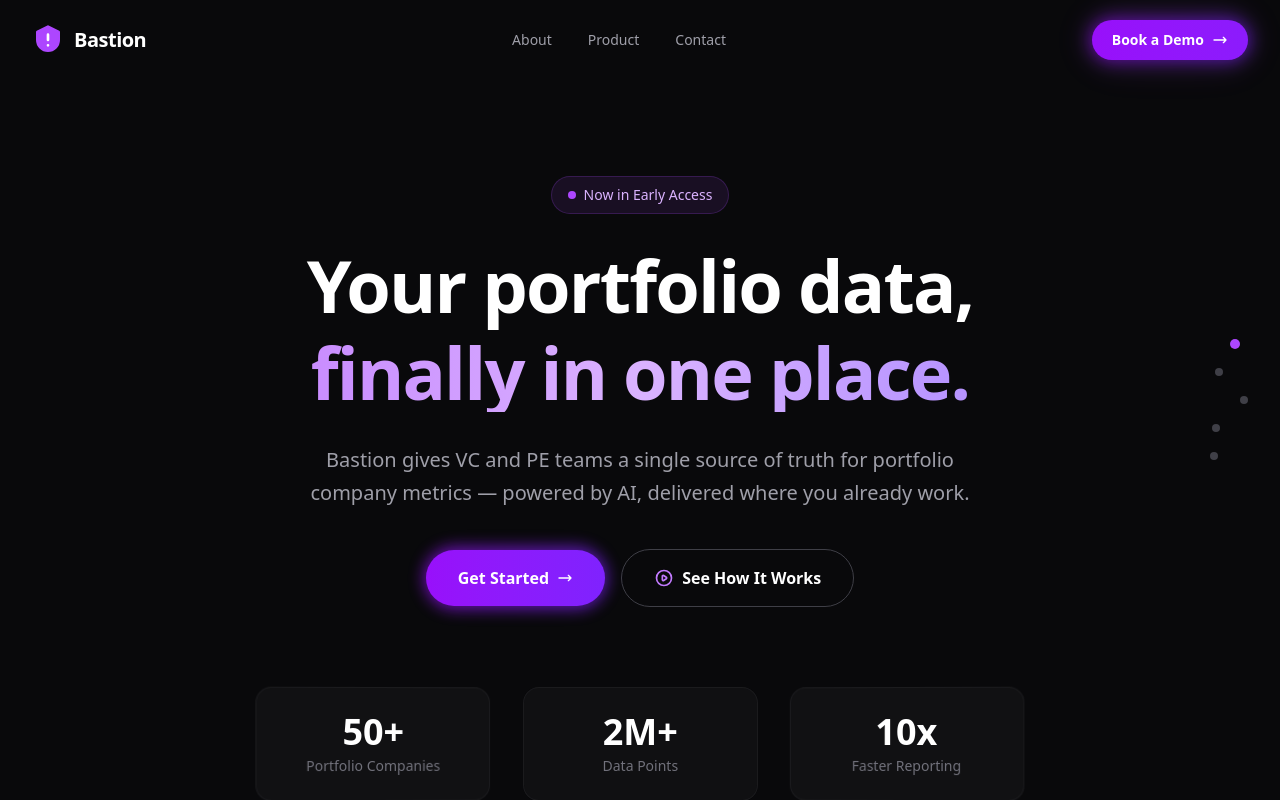
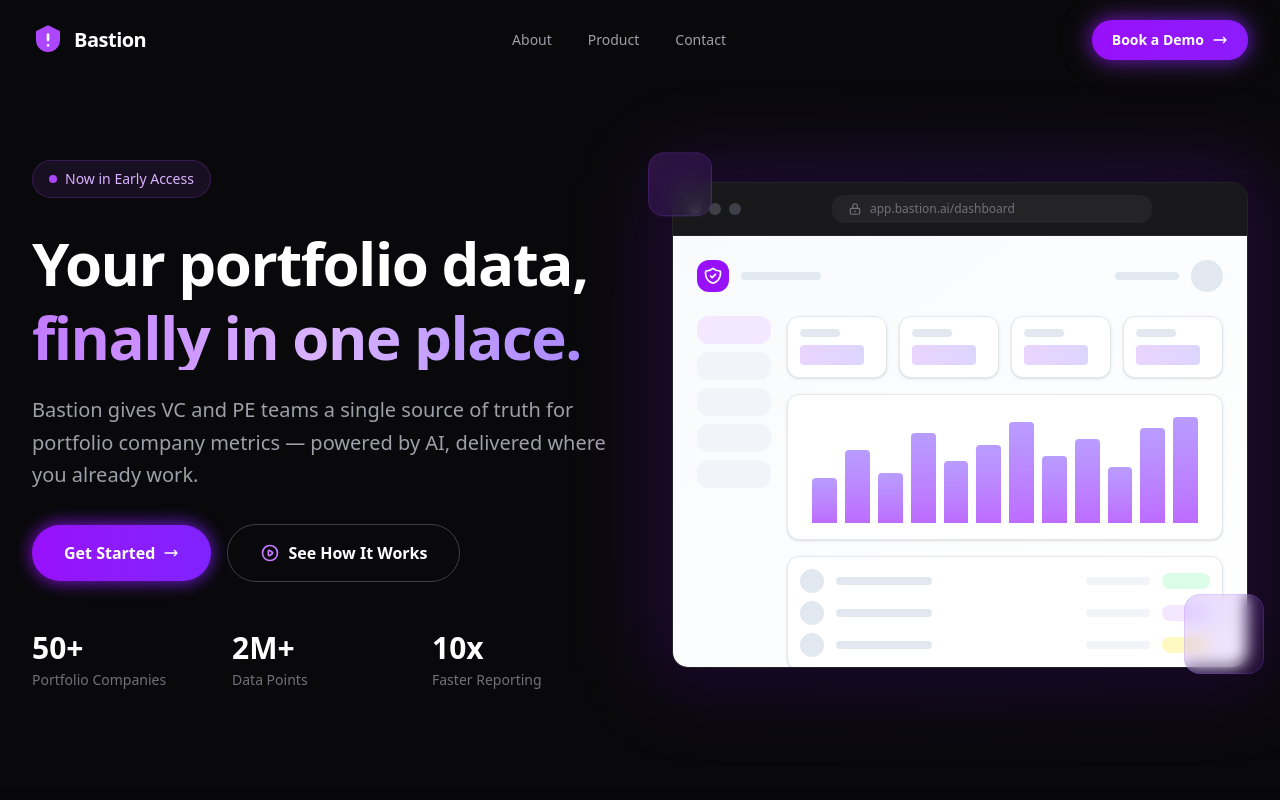
Before and after one commit to folkse7/bastion-landing-page-vNH, a Next.js app: page / in a window 1280 px wide. Shown: the top 800 px of the page. Built offline with nearby package versions, Linux system fonts and the light colour scheme.

Commit message:
feat: update hero and demo sections with new layout and remove navigation dots
Add image to hero section and remove dots from demo section.

Co-authored-by: Naima H. <58465635+folkse7@users.noreply.github.com>

```diff
--- a/components/demo-section.tsx
+++ b/components/demo-section.tsx
@@ -347,27 +347,6 @@ export function DemoSection() {
         </div>
       </div>
 
-      {/* Progress Indicator - Fixed on side */}
-      <div className="hidden lg:flex fixed right-8 top-1/2 -translate-y-1/2 flex-col gap-3 z-50">
-        {demoSlides.map((slide, index) => (
-          <button
-            key={slide.id}
-            onClick={() => {
-              slideRefs.current[index]?.scrollIntoView({ behavior: 'smooth', block: 'center' });
-            }}
-            className="group flex items-center gap-3"
-          >
-            <span className={`text-xs font-medium transition-all duration-300 opacity-0 group-hover:opacity-100 ${activeSlide === index ? 'text-purple-400' : 'text-zinc-500'}`}>
-              {slide.title}
-            </span>
-            <div className={`w-2 h-2 rounded-full transition-all duration-300 ${
-              activeSlide === index
-                ? 'bg-purple-500 scale-125'
-                : 'bg-zinc-700 group-hover:bg-zinc-500'
-            }`} />
-          </button>
-        ))}
-      </div>
     </section>
   );
 }
--- a/components/hero.tsx
+++ b/components/hero.tsx
@@ -1,6 +1,7 @@
 "use client";
 
 import { useEffect, useState } from "react";
+import Image from "next/image";
 
 export function Hero() {
   const [mounted, setMounted] = useState(false);
@@ -10,7 +11,7 @@ export function Hero() {
   }, []);
 
   return (
-    <section id="about" className="relative pt-32 pb-20 lg:pt-44 lg:pb-28 overflow-hidden">
+    <section id="about" className="relative pt-32 pb-20 lg:pt-40 lg:pb-24 overflow-hidden">
       {/* Gradient Orbs */}
       <div className="absolute inset-0 -z-10 overflow-hidden">
         <div className="absolute top-0 left-1/2 -translate-x-1/2 -translate-y-1/2 w-[1000px] h-[600px] bg-purple-600/20 rounded-full blur-[150px]" />
@@ -29,43 +30,10 @@ export function Hero() {
         />
       </div>
 
-      {/* Floating Elements */}
-      <div className="absolute inset-0 -z-5 overflow-hidden pointer-events-none">
-        <div
-          className={`absolute top-32 left-[8%] transition-all duration-1000 ${mounted ? 'opacity-100 translate-y-0' : 'opacity-0 translate-y-10'}`}
-          style={{ transitionDelay: '200ms' }}
-        >
-          <div className="w-20 h-20 rounded-2xl bg-gradient-to-br from-purple-500/20 to-violet-500/10 border border-purple-500/20 backdrop-blur-sm animate-float"
-            style={{ transform: 'perspective(500px) rotateX(15deg) rotateY(-15deg)', animationDelay: '0s' }}
-          />
-        </div>
-        <div
-          className={`absolute top-48 right-[12%] transition-all duration-1000 ${mounted ? 'opacity-100 translate-y-0' : 'opacity-0 translate-y-10'}`}
-          style={{ transitionDelay: '400ms' }}
-        >
-          <div className="w-16 h-16 rounded-xl bg-gradient-to-br from-violet-500/20 to-purple-500/10 border border-violet-500/20 backdrop-blur-sm animate-float"
-            style={{ transform: 'perspective(500px) rotateX(-10deg) rotateY(20deg)', animationDelay: '1s' }}
-          />
-        </div>
-        <div
-          className={`absolute bottom-32 left-[15%] transition-all duration-1000 ${mounted ? 'opacity-100 translate-y-0' : 'opacity-0 translate-y-10'}`}
-          style={{ transitionDelay: '600ms' }}
-        >
-          <div className="w-14 h-14 rounded-lg bg-gradient-to-br from-purple-500/15 to-violet-500/5 border border-purple-500/10 backdrop-blur-sm animate-float"
-            style={{ transform: 'perspective(500px) rotateX(10deg) rotateY(-10deg)', animationDelay: '2s' }}
-          />
-        </div>
-        <div
-          className={`absolute bottom-48 right-[8%] transition-all duration-1000 ${mounted ? 'opacity-100 translate-y-0' : 'opacity-0 translate-y-10'}`}
-          style={{ transitionDelay: '800ms' }}
-        >
-          <div className="w-24 h-24 rounded-2xl bg-gradient-to-br from-violet-500/15 to-purple-500/5 border border-violet-500/10 backdrop-blur-sm animate-float"
-            style={{ transform: 'perspective(500px) rotateX(-15deg) rotateY(15deg)', animationDelay: '0.5s' }}
-          />
-        </div>
-      </div>
-
-      <div className="max-w-5xl mx-auto px-6 lg:px-8 text-center relative z-10">
+      <div className="max-w-7xl mx-auto px-6 lg:px-8 relative z-10">
+        <div className="grid lg:grid-cols-2 gap-12 lg:gap-16 items-center">
+          {/* Left - Content */}
+          <div>
             {/* Badge */}
             <div
               className={`inline-flex items-center gap-2 px-4 py-2 rounded-full bg-purple-500/10 border border-purple-500/20 mb-8 transition-all duration-700 ${mounted ? 'opacity-100 translate-y-0' : 'opacity-0 translate-y-4'}`}
@@ -79,7 +47,7 @@ export function Hero() {
 
             {/* Main Headline */}
             <h1
-          className={`text-4xl sm:text-5xl lg:text-7xl font-bold text-white leading-[1.1] tracking-tight text-balance transition-all duration-700 ${mounted ? 'opacity-100 translate-y-0' : 'opacity-0 translate-y-4'}`}
+              className={`text-4xl sm:text-5xl lg:text-6xl font-bold text-white leading-[1.1] tracking-tight text-balance transition-all duration-700 ${mounted ? 'opacity-100 translate-y-0' : 'opacity-0 translate-y-4'}`}
               style={{ transitionDelay: '100ms' }}
             >
               Your portfolio data,
@@ -90,7 +58,7 @@ export function Hero() {
 
             {/* Subheadline */}
             <p
-          className={`mt-8 text-lg lg:text-xl text-zinc-400 leading-relaxed max-w-2xl mx-auto text-pretty transition-all duration-700 ${mounted ? 'opacity-100 translate-y-0' : 'opacity-0 translate-y-4'}`}
+              className={`mt-6 text-lg lg:text-xl text-zinc-400 leading-relaxed max-w-xl text-pretty transition-all duration-700 ${mounted ? 'opacity-100 translate-y-0' : 'opacity-0 translate-y-4'}`}
               style={{ transitionDelay: '200ms' }}
             >
               Bastion gives VC and PE teams a single source of truth for portfolio company metrics — powered by AI, delivered where you already work.
@@ -98,7 +66,7 @@ export function Hero() {
 
             {/* CTAs */}
             <div
-          className={`mt-10 flex flex-col sm:flex-row gap-4 justify-center transition-all duration-700 ${mounted ? 'opacity-100 translate-y-0' : 'opacity-0 translate-y-4'}`}
+              className={`mt-8 flex flex-col sm:flex-row gap-4 transition-all duration-700 ${mounted ? 'opacity-100 translate-y-0' : 'opacity-0 translate-y-4'}`}
               style={{ transitionDelay: '300ms' }}
             >
               <a
@@ -127,7 +95,7 @@ export function Hero() {
 
             {/* Stats */}
             <div
-          className={`mt-20 grid grid-cols-3 gap-4 lg:gap-8 max-w-3xl mx-auto transition-all duration-700 ${mounted ? 'opacity-100 translate-y-0' : 'opacity-0 translate-y-4'}`}
+              className={`mt-12 grid grid-cols-3 gap-4 lg:gap-6 transition-all duration-700 ${mounted ? 'opacity-100 translate-y-0' : 'opacity-0 translate-y-4'}`}
               style={{ transitionDelay: '400ms' }}
             >
               {[
@@ -135,22 +103,121 @@ export function Hero() {
                 { value: "2M+", label: "Data Points" },
                 { value: "10x", label: "Faster Reporting" },
               ].map((stat, index) => (
-            <div
-              key={index}
-              className="relative group"
-            >
-              <div className="absolute inset-0 bg-gradient-to-b from-purple-500/10 to-transparent rounded-2xl opacity-0 group-hover:opacity-100 transition-opacity duration-300" />
-              <div
-                className="relative text-center p-5 lg:p-6 rounded-2xl bg-zinc-900/50 border border-zinc-800/50 backdrop-blur-sm hover:border-purple-500/30 transition-all duration-300"
-                style={{
-                  transform: `perspective(1000px) rotateY(${(index - 1) * -3}deg)`,
-                }}
-              >
-                <div className="text-3xl lg:text-4xl font-bold text-white mb-1">{stat.value}</div>
-                <div className="text-sm text-zinc-500">{stat.label}</div>
+                <div key={index} className="text-center lg:text-left">
+                  <div className="text-2xl lg:text-3xl font-bold text-white mb-1">{stat.value}</div>
+                  <div className="text-xs lg:text-sm text-zinc-500">{stat.label}</div>
+                </div>
+              ))}
             </div>
           </div>
+
+          {/* Right - Image/Dashboard Preview */}
+          <div
+            className={`relative transition-all duration-1000 ${mounted ? 'opacity-100 translate-y-0' : 'opacity-0 translate-y-8'}`}
+            style={{ transitionDelay: '400ms' }}
+          >
+            {/* Glow effect behind image */}
+            <div className="absolute -inset-4 bg-gradient-to-r from-purple-600/20 via-violet-600/20 to-purple-600/20 rounded-3xl blur-2xl" />
+
+            {/* Dashboard Preview */}
+            <div className="relative rounded-2xl overflow-hidden border border-zinc-800/80 bg-zinc-900 shadow-2xl">
+              {/* Browser Chrome */}
+              <div className="bg-zinc-900 px-4 py-3 border-b border-zinc-800 flex items-center gap-3">
+                <div className="flex gap-2">
+                  <div className="w-3 h-3 rounded-full bg-zinc-700" />
+                  <div className="w-3 h-3 rounded-full bg-zinc-700" />
+                  <div className="w-3 h-3 rounded-full bg-zinc-700" />
+                </div>
+                <div className="flex-1 flex justify-center">
+                  <div className="flex items-center gap-2 bg-zinc-800/80 rounded-lg px-4 py-1.5 max-w-xs w-full">
+                    <svg className="w-3.5 h-3.5 text-zinc-500" fill="none" viewBox="0 0 24 24" stroke="currentColor">
+                      <path strokeLinecap="round" strokeLinejoin="round" strokeWidth={2} d="M12 15v2m-6 4h12a2 2 0 002-2v-6a2 2 0 00-2-2H6a2 2 0 00-2 2v6a2 2 0 002 2zm10-10V7a4 4 0 00-8 0v4h8z" />
+                    </svg>
+                    <span className="text-xs text-zinc-500">app.bastion.ai/dashboard</span>
+                  </div>
+                </div>
+              </div>
+
+              {/* Dashboard Content - Light Mode */}
+              <div className="aspect-[4/3] bg-gradient-to-br from-slate-50 to-white p-6 relative overflow-hidden">
+                {/* Top Nav */}
+                <div className="flex items-center justify-between mb-6">
+                  <div className="flex items-center gap-3">
+                    <div className="w-8 h-8 rounded-lg bg-purple-600 flex items-center justify-center">
+                      <svg className="w-5 h-5 text-white" fill="none" viewBox="0 0 24 24" stroke="currentColor">
+                        <path strokeLinecap="round" strokeLinejoin="round" strokeWidth={2} d="M9 12l2 2 4-4m5.618-4.016A11.955 11.955 0 0112 2.944a11.955 11.955 0 01-8.618 3.04A12.02 12.02 0 003 9c0 5.591 3.824 10.29 9 11.622 5.176-1.332 9-6.03 9-11.622 0-1.042-.133-2.052-.382-3.016z" />
+                      </svg>
+                    </div>
+                    <div className="h-2 w-20 bg-slate-200 rounded" />
+                  </div>
+                  <div className="flex items-center gap-3">
+                    <div className="h-2 w-16 bg-slate-200 rounded" />
+                    <div className="w-8 h-8 rounded-full bg-slate-200" />
+                  </div>
+                </div>
+
+                {/* Main Content */}
+                <div className="grid grid-cols-12 gap-4 h-[calc(100%-60px)]">
+                  {/* Sidebar */}
+                  <div className="col-span-2 space-y-2">
+                    {[1, 2, 3, 4, 5].map((i) => (
+                      <div key={i} className={`h-7 rounded-lg ${i === 1 ? 'bg-purple-100' : 'bg-slate-100'}`} />
                     ))}
+                  </div>
+
+                  {/* Main */}
+                  <div className="col-span-10 space-y-4">
+                    {/* Stats Cards */}
+                    <div className="grid grid-cols-4 gap-3">
+                      {[1, 2, 3, 4].map((i) => (
+                        <div key={i} className="p-3 rounded-xl bg-white border border-slate-200 shadow-sm">
+                          <div className="h-2 w-10 bg-slate-200 rounded mb-2" />
+                          <div className="h-5 w-16 bg-gradient-to-r from-purple-200 to-violet-200 rounded" />
+                        </div>
+                      ))}
+                    </div>
+
+                    {/* Chart */}
+                    <div className="flex-1 p-4 rounded-xl bg-white border border-slate-200 shadow-sm">
+                      <div className="flex items-end justify-between h-28 gap-2 px-2">
+                        {[40, 65, 45, 80, 55, 70, 90, 60, 75, 50, 85, 95].map((h, i) => (
+                          <div
+                            key={i}
+                            className="flex-1 bg-gradient-to-t from-purple-500 to-violet-400 rounded-t opacity-80"
+                            style={{ height: `${h}%` }}
+                          />
+                        ))}
+                      </div>
+                    </div>
+
+                    {/* Table */}
+                    <div className="p-3 rounded-xl bg-white border border-slate-200 shadow-sm">
+                      <div className="space-y-2">
+                        {[1, 2, 3].map((i) => (
+                          <div key={i} className="flex items-center gap-3">
+                            <div className="w-6 h-6 rounded-full bg-slate-200" />
+                            <div className="h-2 w-24 bg-slate-200 rounded" />
+                            <div className="h-2 w-16 bg-slate-100 rounded ml-auto" />
+                            <div className={`h-4 w-12 rounded-full ${i === 1 ? 'bg-green-100' : i === 2 ? 'bg-purple-100' : 'bg-yellow-100'}`} />
+                          </div>
+                        ))}
+                      </div>
+                    </div>
+                  </div>
+                </div>
+              </div>
+            </div>
+
+            {/* Floating Elements */}
+            <div
+              className="absolute -top-6 -left-6 w-16 h-16 rounded-2xl bg-gradient-to-br from-purple-500/20 to-violet-500/10 border border-purple-500/20 backdrop-blur-sm animate-float"
+              style={{ animationDelay: '0s' }}
+            />
+            <div
+              className="absolute -bottom-4 -right-4 w-20 h-20 rounded-2xl bg-gradient-to-br from-violet-500/20 to-purple-500/10 border border-violet-500/20 backdrop-blur-sm animate-float"
+              style={{ animationDelay: '1s' }}
+            />
+          </div>
         </div>
       </div>
     </section>
```
Lines whose indentation alone changed are shown as unchanged.
